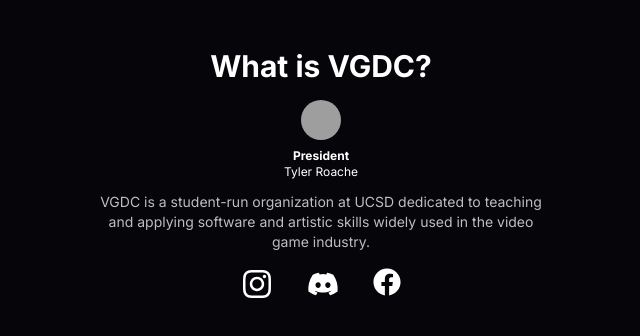
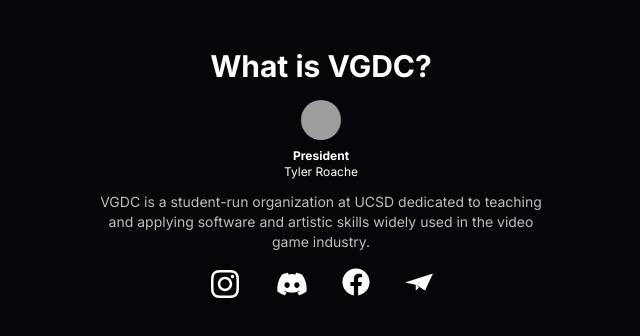
Before and after one commit to vgdc-ucsd/VGDC-Website, a Next.js app: page / in a window 1280 px wide. Shown: the top 336 px of the page, without its empty margins (319-959 px from the left). Built offline with nearby package versions, Linux system fonts and the light colour scheme; grey boxes are pictures that could not be loaded.

Commit message:
added mail icon + link

```diff
--- a/app/page.tsx
+++ b/app/page.tsx
@@ -4,6 +4,7 @@ import Contributors from "@/components/Contributors";
 import Footer from "@/components/Footer";
 import { Avatar, AvatarFallback, AvatarImage } from "@/components/ui/avatar";
 import { FaInstagram,FaDiscord, FaFacebook  } from "react-icons/fa";
+import { SiMinutemailer } from "react-icons/si";
 
 
 export default function Home() {
@@ -57,7 +58,7 @@ function About() {
           </p>
         </div>
 
-        <span className = "flex flex-row justify-between w-40 mt-4">
+        <span className = "flex flex-row justify-between w-56 mt-4 align-center">
           <a href = "https://www.instagram.com/vgdc.ucsd/" target="_blank">
             <FaInstagram className="text-white transition ease-in transition-duration: 150ms hover:cursor-pointer hover:text-hot-pink" size={32}/>
           </a>
@@ -66,6 +67,9 @@ function About() {
           </a>
           <a href = "https://www.facebook.com/groups/VGDC.UCSD/" target="_blank">
             <FaFacebook className="text-white transition ease-in transition-duration: 150ms hover:cursor-pointer hover:text-hot-pink" size={28}/>
+          </a>
+          <a href = "mailto: vgdc@ucsd.edu" target="_blank">
+            <SiMinutemailer className="text-white transition ease-in transition-duration: 150ms hover:cursor-pointer hover:text-hot-pink" size={28}/>
           </a>
         </span>
       </div>
```
